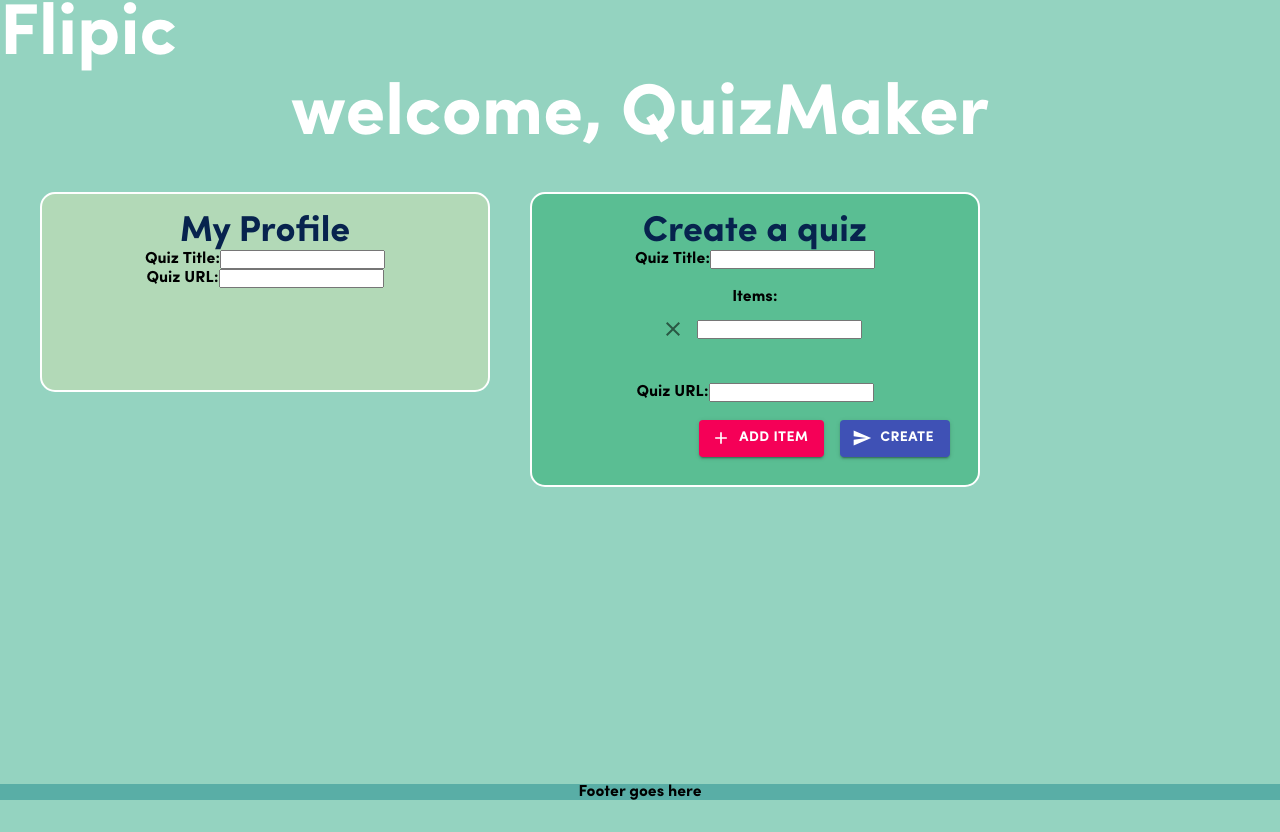
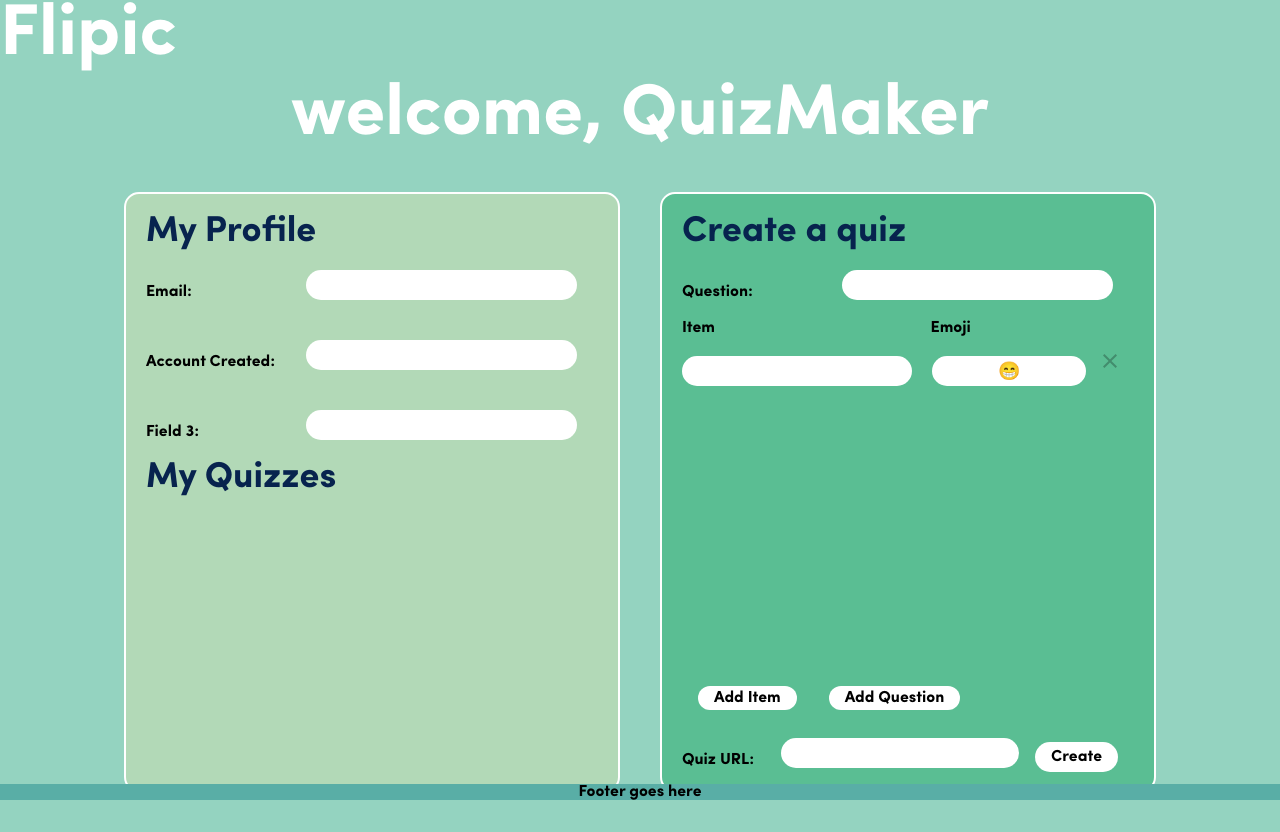
Before and after one commit to bryanwongyk/flipic, a React (Create React App) app in the folder front-end/: page /dashboard in a window 1280 px wide. Before the commit the page ends 800 px from the top, so only its background shows below. Built offline with nearby package versions, Linux system fonts and the light colour scheme.

Commit message:
WIP - packaging data for quiz creation

```diff
--- a/front-end/package.json
+++ b/front-end/package.json
@@ -8,6 +8,7 @@
     "@testing-library/jest-dom": "^5.11.4",
     "@testing-library/react": "^11.1.0",
     "@testing-library/user-event": "^12.1.10",
+    "emoji-picker-react": "^3.4.8",
     "react": "^17.0.2",
     "react-dom": "^17.0.2",
     "react-router-dom": "^5.2.0",
--- a/front-end/src/components/pages/CreatorDashboard/CreatorDashboard.js
+++ b/front-end/src/components/pages/CreatorDashboard/CreatorDashboard.js
@@ -6,20 +6,55 @@ import AddIcon from "@material-ui/icons/Add";
 import SendIcon from "@material-ui/icons/Send";
 import ClearIcon from "@material-ui/icons/Clear";
 import styled from "styled-components";
+import Picker from "emoji-picker-react";
+
+const EmojiPicker = styled.div`
+  z-index: 10;
+  float: right;
+`;
 
 const QuizForm = styled.div`
+  display: block;
   background-color: #5abe93;
-  width: 450px;
-  min-height: 200px;
-  max-height: 450px;
-  height: min-content;
+  width: 40%;
+  height: 600px;
   padding: 20px;
-  display: block;
-  justify-content: space-evenly;
   border: solid #fff;
   border-width: 2px;
   border-radius: 15px;
   margin: 20px;
+  text-align: left;
+`;
+
+const MyProfile = styled.div`
+  display: block;
+  background-color: #b2d9b7;
+  width: 40%;
+  height: 600px;
+  padding: 20px;
+  text-align: left;
+  border: solid #fff;
+  border-width: 2px;
+  border-radius: 15px;
+  margin: 20px;
+`;
+
+const FormLabel = styled.div`
+  display: inline-block;
+  width: 140px;
+  text-align: left;
+`;
+
+const QuizItemHeader = styled.div`
+  vertical-align: right;
+  display: flex;
+  width: 55%;
+`;
+
+const QuizEmojiHeader = styled.div`
+  vertical-align: right;
+  display: flex;
+  width: 45%;
 `;
 
 const UserDashboard = styled.div`
@@ -29,30 +64,17 @@ const UserDashboard = styled.div`
 const UserDashboardContent = styled.div`
   display: flex;
   margin: 20px;
-`;
-
-const MyProfile = styled.div`
-  background-color: #b2d9b7;
-  width: 450px;
-  min-height: 200px;
-  max-height: 450px;
-  height: min-content;
-  padding: 20px;
-  display: block;
-  justify-content: space-evenly;
-  border: solid #fff;
-  border-width: 2px;
-  border-radius: 15px;
-  margin: 20px;
+  justify-content: center;
+  align-items: center;
 `;
 
 const Options = styled.div`
-  display: block;
+  display: flex;
 `;
 
 const ItemsContainer = styled.div`
   overflow-y: scroll;
-  max-height: 200px;
+  height: 60%;
 `;
 
 const QuizURLSection = styled.div`
@@ -60,13 +82,91 @@ const QuizURLSection = styled.div`
 `;
 
 const QuizTitleSection = styled.div`
+  display: flex;
+  align-items: flex-end;
   margin-bottom: 20px;
 `;
 
 const FormOptionsSection = styled.div`
-  margin-top: 10px;
   justify-content: flex-end;
   display: flex;
+  text-align: left;
+`;
+
+const TextInput = styled.input`
+  vertical-align: middle;
+  border-radius: 20px;
+  width: 60%;
+  border: solid #fff;
+  border-width: 0px;
+  height: 30px;
+  color: #000000;
+  margin-top: 20px;
+  margin-left: 20px;
+  font-size: 18px;
+`;
+
+const ItemInput = styled.input`
+  vertical-align: middle;
+  border-radius: 20px;
+  width: 60%;
+  border: solid #fff;
+  border-width: 0px;
+  height: 30px;
+  color: #000000;
+  margin-top: 20px;
+  font-size: 18px;
+`;
+
+const EmojiInput = styled.input`
+  vertical-align: middle;
+  text-align: center;
+  border-radius: 20px;
+  width: 40%;
+  border: solid #fff;
+  border-width: 0px;
+  height: 30px;
+  color: #000000;
+  margin-top: 20px;
+  margin-left: 20px;
+  font-size: 18px;
+`;
+
+const URLInput = styled.input`
+  vertical-align: middle;
+  border-radius: 20px;
+  width: 100%;
+  border: solid #fff;
+  border-width: 0px;
+  height: 30px;
+  color: #000000;
+  font-size: 18px;
+`;
+
+const AddItemButton = styled.button`
+  font-size: 1em;
+  margin: 1em;
+  padding: 0.25em 1em;
+  border: 0px solid;
+  border-radius: 20px;
+  background-color: #ffffff;
+`;
+
+const CreateButton = styled.button`
+  font-size: 1em;
+  margin: 1em;
+  padding: 0.25em 1em;
+  border: 0px solid;
+  border-radius: 20px;
+  background-color: #ffffff;
+  height: 30px;
+`;
+
+const CopyURLButton = styled.button`
+  padding: 0.25em 1em;
+  border: 2px solid;
+  border-radius: 3px;
+  background-color: #ffffff;
 `;
 
 const useStyles = makeStyles((theme) => ({
@@ -82,10 +182,21 @@ const useStyles = makeStyles((theme) => ({
 
 const CreatorDashboard = () => {
   const classes = useStyles();
-  const [inputList, setInputList] = useState([{ item: "" }]);
+  const [inputList, setInputList] = useState([{ item: "", emoji: "" }]);
   const [quizName, setQuizName] = useState("");
   const [quizURL, setQuizURL] = useState("");
   const [numQuestions, setNumQuestions] = useState(0);
+  const [chosenEmoji, setChosenEmoji] = useState(null);
+  const [emojiSelectorClicked, setEmojiSelectorClicked] = useState(null);
+
+  const onEmojiClick = (event, emojiObject) => {
+    setChosenEmoji(emojiObject.emoji);
+    setEmojiSelectorClicked(false);
+  };
+
+  const handleEmojiInputClick = () => {
+    setEmojiSelectorClicked(true);
+  };
 
   const handleInputChange = (e, index) => {
     const { item, value } = e.target;
@@ -96,17 +207,24 @@ const CreatorDashboard = () => {
 
   const handleRemoveClick = (index) => {
     const list = [...inputList];
+    if (list.length !== 1) {
       list.splice(index, 1);
       setInputList(list);
+    }
   };
 
-  const handleAddField = () => {
+  const handleAddItemField = () => {
+    setNumQuestions(numQuestions + 1);
+    setInputList([...inputList, { item: "" }]);
+  };
+
+  const handleAddQuestionField = () => {
     setNumQuestions(numQuestions + 1);
     setInputList([...inputList, { item: "" }]);
   };
 
   const handleOnCreate = () => {
-    return null;
+    console.log(inputList);
   };
 
   return (
@@ -116,45 +234,93 @@ const CreatorDashboard = () => {
         <UserDashboardContent>
           <MyProfile>
             <h3>My Profile</h3>
-            <div className="quizTitle-section">
-              <span>Quiz Title:</span>
-              <input
+            <form action="" class="form-horizontal">
+              <QuizTitleSection>
+                <FormLabel>Email:</FormLabel>
+                <TextInput
                   type="text"
                   name="title"
                   onchange={(text) => setQuizName(text)}
                 />
-            </div>
-            <div className="question-section"></div>
+              </QuizTitleSection>
 
-            <div className="quizURL-section">
-              <span>Quiz URL:</span>
-              <input
+              <QuizTitleSection>
+                <FormLabel>Account Created:</FormLabel>
+                <TextInput
                   type="text"
-                name="url"
-                onchange={(text) => setQuizURL(text)}
+                  name="title"
+                  onchange={(text) => setQuizName(text)}
                 />
-            </div>
+              </QuizTitleSection>
+
+              <QuizTitleSection>
+                <FormLabel>Field 3:</FormLabel>
+                <TextInput
+                  type="text"
+                  name="title"
+                  onchange={(text) => setQuizName(text)}
+                />
+              </QuizTitleSection>
+            </form>
+
+            <h3>My Quizzes</h3>
           </MyProfile>
 
           <QuizForm>
             <h3>Create a quiz</h3>
             <QuizTitleSection>
-              <span>Quiz Title:</span>
-              <input
+              <FormLabel>Question:</FormLabel>
+              <TextInput
                 type="text"
                 name="title"
                 onchange={(text) => setQuizName(text)}
               />
             </QuizTitleSection>
-            <div className="question-section">
-              <div className="question-text">{"Items:"}</div>
-            </div>
+            <div className="question-section"></div>
+            <Options>
+              <QuizItemHeader>Item</QuizItemHeader>
+              <QuizEmojiHeader>Emoji</QuizEmojiHeader>
+            </Options>
             <ItemsContainer>
+              {emojiSelectorClicked && (
+                <EmojiPicker>
+                  <Picker onEmojiClick={onEmojiClick} />
+                </EmojiPicker>
+              )}
+
               {inputList.map((x, i) => {
                 return (
                   <Options>
+                    <ItemInput
+                      type="itemText"
+                      name="item"
+                      onChange={(e) => handleInputChange(e, i)}
+                    />
+
+                    <EmojiInput
+                      type="itemText"
+                      name="item"
+                      defaultValue={"\u{1F601}"}
+                      onClick={() => {
+                        handleEmojiInputClick();
+                      }}
+                      onChange={(e) => handleInputChange(e, i)}
+                    />
+
+                    {inputList.length !== 1 ? (
                       <IconButton
                         disableRipple
+                        style={{ backgroundColor: "transparent" }}
+                        onClick={() => {
+                          handleRemoveClick(i);
+                        }}
+                        aria-label="delete"
+                      >
+                        <ClearIcon />
+                      </IconButton>
+                    ) : (
+                      <IconButton
+                        disabled
                         style={{ backgroundColor: "transparent" }}
                         onClick={() => {
                           handleRemoveClick();
@@ -163,49 +329,44 @@ const CreatorDashboard = () => {
                       >
                         <ClearIcon />
                       </IconButton>
-                    <input
-                      type="itemText"
-                      name="item"
-                      onChange={(e) => handleInputChange(e, i)}
-                    />
+                    )}
                   </Options>
                 );
               })}
             </ItemsContainer>
+            <AddItemButton
+              onClick={() => {
+                handleAddItemField();
+              }}
+            >
+              Add Item
+            </AddItemButton>
 
-            <QuizURLSection>
-              <span>Quiz URL:</span>
-              <input
+            <AddItemButton
+              onClick={() => {
+                handleAddQuestionField();
+              }}
+            >
+              Add Question
+            </AddItemButton>
+
+            <FormOptionsSection>
+              <QuizTitleSection>
+                <FormLabel>Quiz URL:</FormLabel>
+                <URLInput
                   type="text"
                   name="url"
                   onchange={(text) => setQuizURL(text)}
                 />
-            </QuizURLSection>
+              </QuizTitleSection>
 
-            <FormOptionsSection>
-              <Button
-                onClick={() => {
-                  handleAddField();
-                }}
-                variant="contained"
-                color="secondary"
-                className={classes.button}
-                startIcon={<AddIcon />}
-              >
-                Add Item
-              </Button>
-
-              <Button
+              <CreateButton
                 onClick={() => {
                   handleOnCreate();
                 }}
-                variant="contained"
-                color="primary"
-                className={classes.button}
-                startIcon={<SendIcon />}
               >
                 Create
-              </Button>
+              </CreateButton>
             </FormOptionsSection>
           </QuizForm>
         </UserDashboardContent>
```
Also changed, not shown: 2 other files (tests, documents, lock files or other folders). Lines whose indentation alone changed are shown as unchanged.
